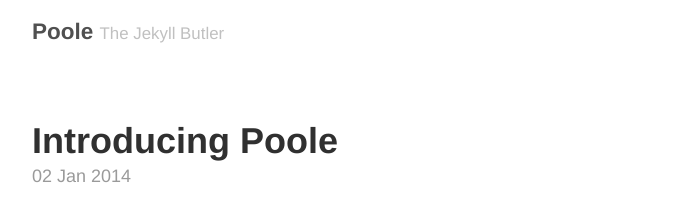
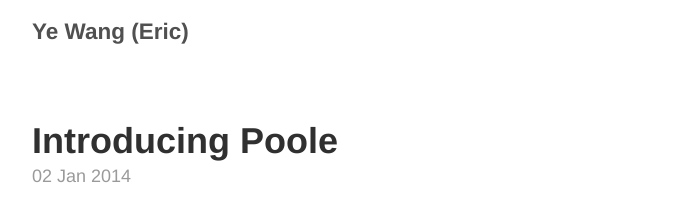
Before and after one commit to ericyewang/ericyewang.github.io, a Jekyll site: the page built from index.html, in a window 1280 px wide. Shown: the top 212 px of the page, without its empty margins (293-985 px from the left). Built offline with Jekyll 4.4.1, drawn with Linux system fonts in a browser that asks for light colours; the list of posts is cut into pages by our own code.

Commit message:
Update _config.yml

```diff
--- a/_config.yml
+++ b/_config.yml
@@ -5,9 +5,9 @@
 relative_permalinks: true
 
 # Setup
-title:               Poole
-tagline:             The Jekyll Butler
-url:                 http://getpoole.com
+title:               Ye Wang (Eric)
+tagline:
+url:
 paginate:            1
 baseurl:             ""
 
```
